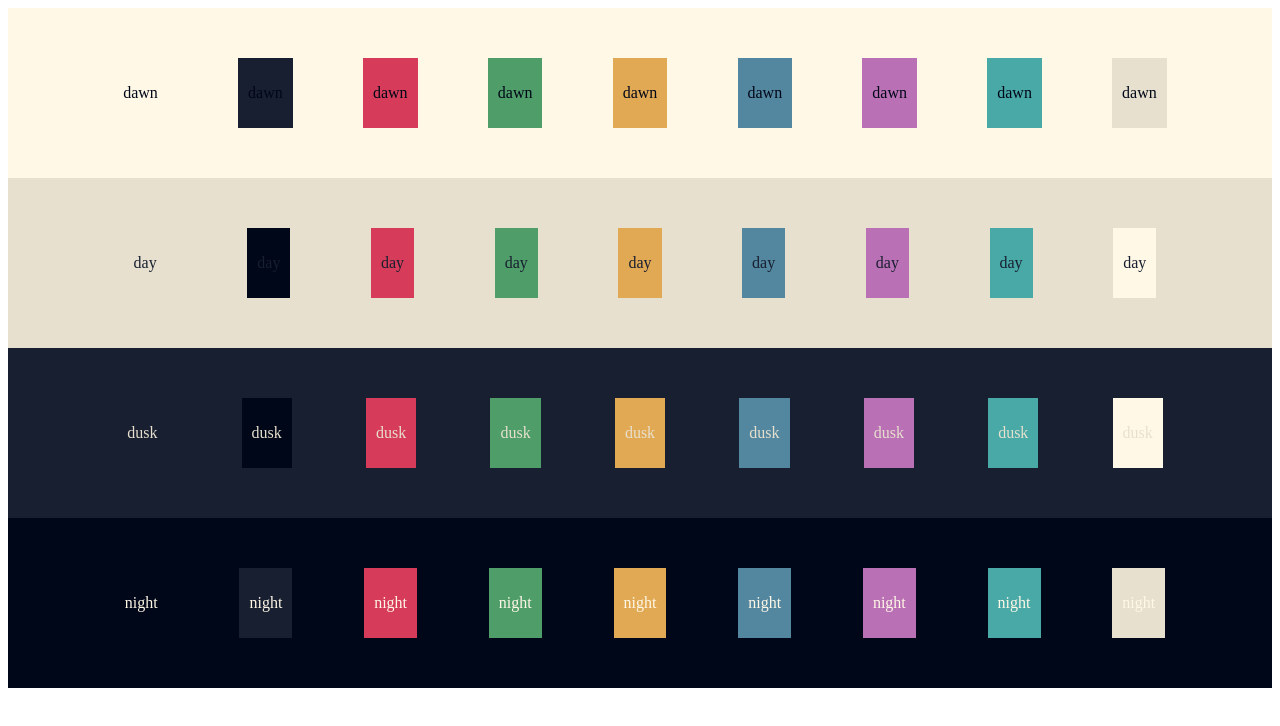
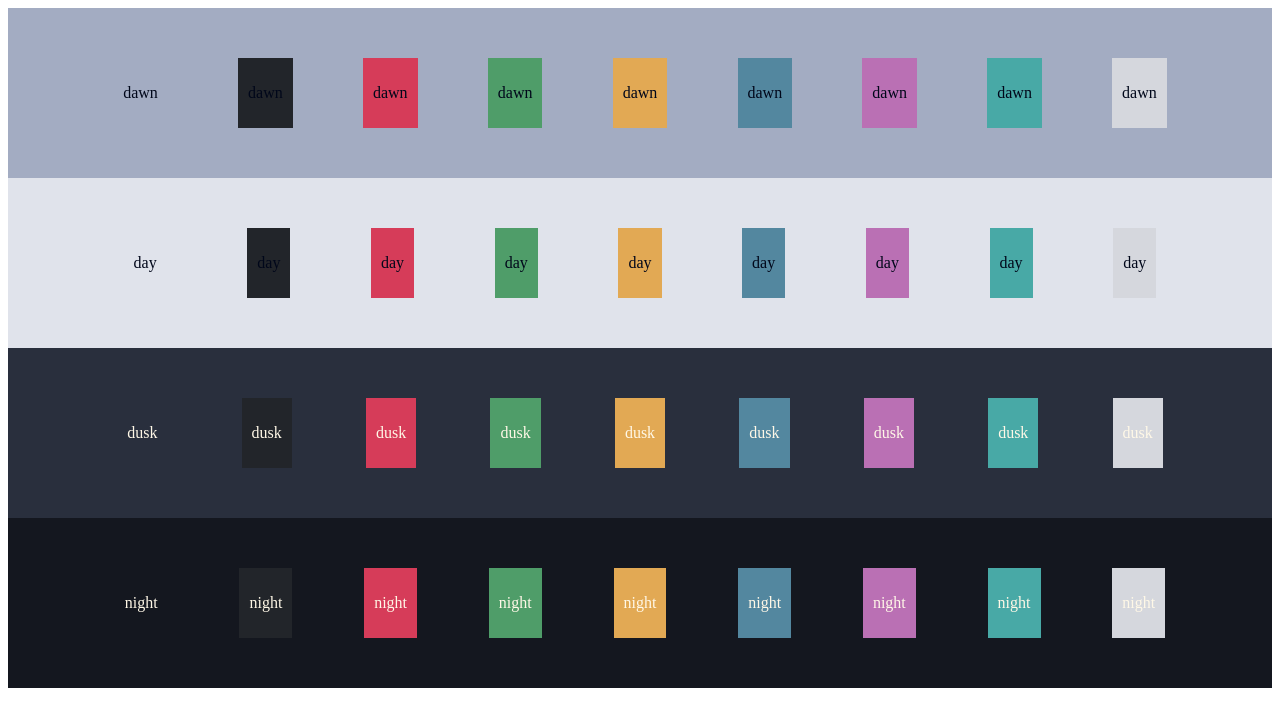
Before and after one commit to CoolHwhipMike/colorscheme, a plain HTML site: page index.html in a window 1280 px wide. Drawn offline with Linux system fonts and the light colour scheme.

Commit message:
Reworked some of the colors. It might be better?

```diff
--- a/style.css
+++ b/style.css
@@ -1,11 +1,25 @@
 :root {
-    --cosmic: #fff8e7;
+    --black: #181f31;
     --red: #d63c59;
     --green: #4f9d69;
     --yellow: #e2a954;
     --blue: #53879f;
     --magenta: #ba70b4;
     --cyan: #48a9a6;
+    --white: #e7e0ce;
+
+    --cosmic: #fff8e7;
+    --inverse: hsl(223, 100%, 5%);
+    /* --outer-space: #414A4C; */
+    --charcoal: hsl(223, 10%, 15%);
+    /* --gunmetal: #2c3539; */
+    /* --smoke: hsl(0, 0%, 96%); */
+    --slate: hsl(223, 10%, 85%);
+
+    --dark: hsl(223, 20%, 10%);
+    --med: hsl(223, 20%, 20%);
+    --light: hsl(223, 20%, 70%);
+    --lightest: hsl(223, 20%, 90%);
 }
 
 p {
@@ -24,12 +38,13 @@ p {
 /* dawn COLORS */
 
 #dawn {
-    background: var(--cosmic);
-    color: #000718;
+    /* background: var(--slate); */
+    background: var(--light);
+    color: var(--inverse);
 }
 
 #dawn .black {
-    background: #181f31;
+    background: var(--charcoal);
 }
 
 #dawn .red {
@@ -57,19 +72,20 @@ background: var(--red);
 }
 
 #dawn .white {
-    background: #e7e0ce;
+    background: var(--slate);
 }
 
 
 /* day COLORS */
 
 #day {
-    background: #e7e0ce;
-    color: #181f31;
+    /* background: var(--cosmic); */
+    background: var(--lightest);
+    color: var(--inverse);
 }
 
 #day .black {
-    background: #000718;
+    background: var(--charcoal);
 }
 
 #day .red {
@@ -97,19 +113,20 @@ background: var(--red);
 }
 
 #day .white {
-    background: #fff8e7;
+    background: var(--slate);
 }
 
 
 /* night COLORS */
 
 #night {
-    background: #000718;
-    color: #fff8e7;
+    /* background: var(--inverse); */
+    background: var(--dark);
+    color: var(--cosmic);
 }
 
 #night .black {
-    background: #181f31;
+    background: var(--charcoal);
 }
 
 #night .red {
@@ -137,19 +154,20 @@ background: var(--red);
 }
 
 #night .white {
-    background: #e7e0ce;
+    background: var(--slate);
 }
 
 
 /* dusk COLORS */
 
 #dusk {
-    background: #181f31;
-    color: #e7e0ce;
+    /* background: var(--charcoal); */
+    background: var(--med);
+    color: var(--cosmic);
 }
 
 #dusk .black {
-    background: #000718;
+    background: var(--charcoal);
 }
 
 #dusk .red {
@@ -177,5 +195,5 @@ background: var(--red);
 }
 
 #dusk .white {
-    background: #fff8e7;
+    background: var(--slate);
 }
```
